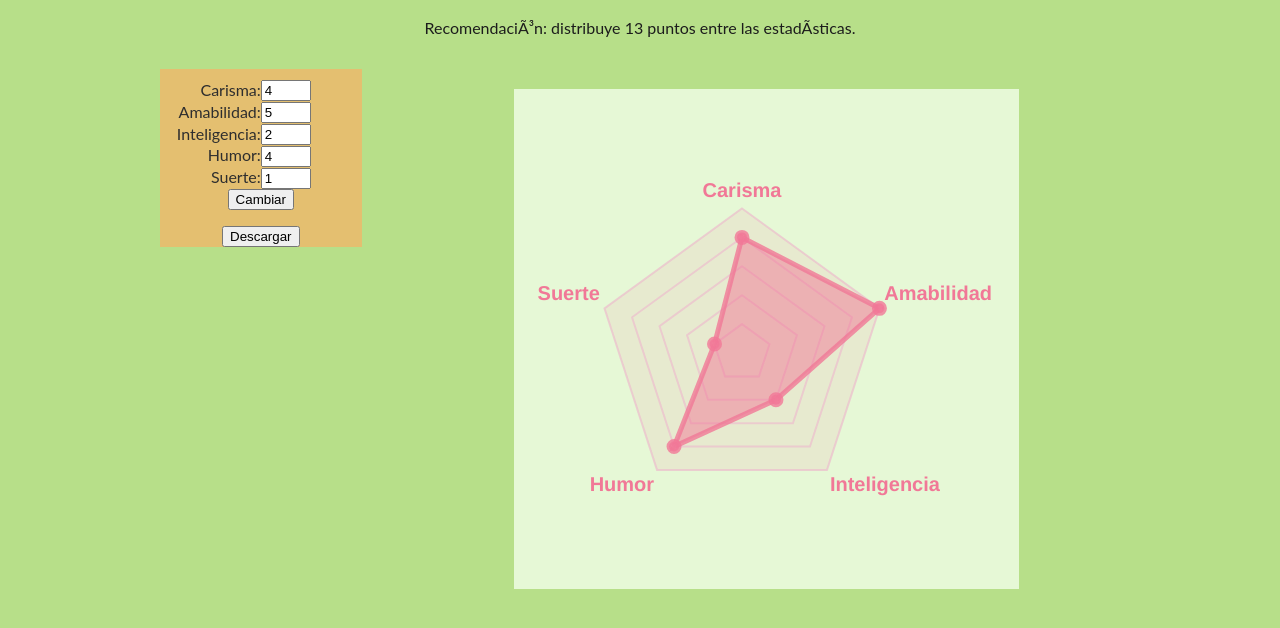
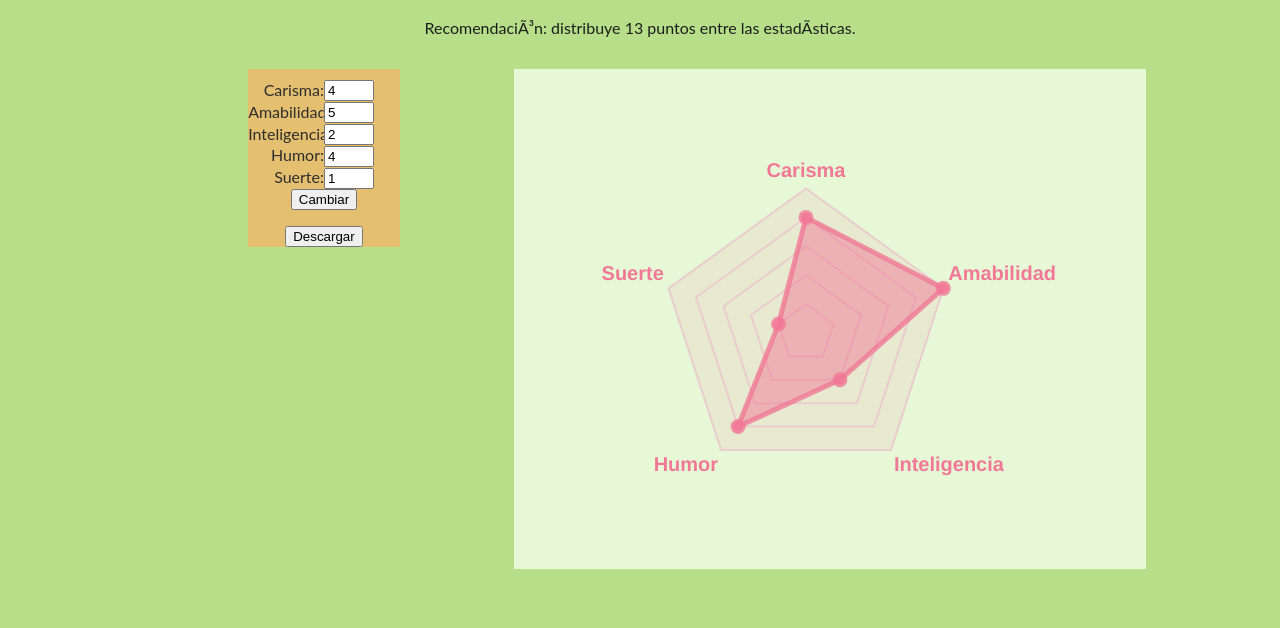
Before and after one commit to cyntrist/PVLI-MBTIGenerator, a plain HTML site: page index.html in a window 1280 px wide. Shown: the part 50-678 px from the top of the page. Drawn offline with nearby package versions, Linux system fonts and the light colour scheme.

Commit message:
Update style.css

```diff
--- a/style.css
+++ b/style.css
@@ -39,15 +39,15 @@ ul {
 }
 
 #izq {
-    width: 40%;
+    width: 30%;
+    padding-left: 10%;
     float:left;
 }
 
 #canvas-container {
     text-align:center;
-    padding-top: 20px;
     float: left;
-    width: 40%;
+    width: 50%;
 }
 
 #canvas-parag, h1, #stats {
```
